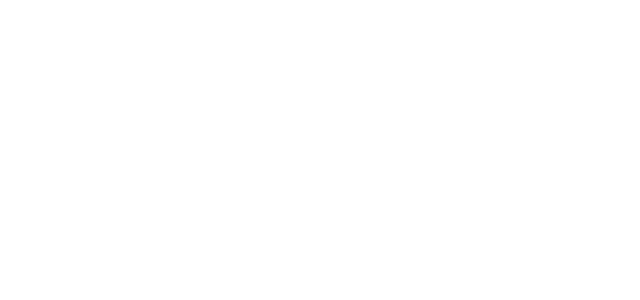
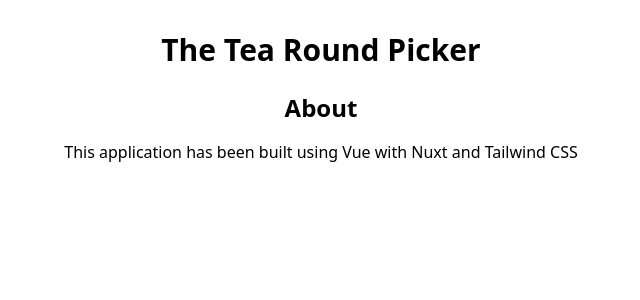
Before and after one commit to finbarmaginn/the-tea-round-picker, a Nuxt app: page /about in a window 1280 px wide. Before the commit this address had no page. Shown: the top 300 px of the page, without its empty margins (319-959 px from the left). Built offline with nearby package versions, Linux system fonts and the light colour scheme.

Commit message:
Header component and styling

```diff
--- /dev/null
+++ b/components/HeaderComponent.vue
@@ -0,0 +1,5 @@
+<template>
+  <div class="relative flex items-top justify-center">
+    <h1 class="text-3xl font-bold m-4">The Tea Round Picker</h1>
+  </div>
+</template>
--- a/components/ListItemContent.vue
+++ b/components/ListItemContent.vue
@@ -5,7 +5,7 @@
     </button>
     <label :for="name.id" class="align-middle">
       <div class="m-2 text-gray-400" v-if="name.hasMadeTea"><strike>{{ name.text }}</strike></div>
-      <div class="m-2" v-else>{{ name.text }}</div>
+      <div class="m-2" v-else><strong>{{ name.text }}</strong></div>
     </label>
   </div>
 </template>
--- /dev/null
+++ b/pages/about.vue
@@ -0,0 +1,7 @@
+<template>
+  <div class="mx-auto my-4 md:container bg-gray-75">
+    <HeaderComponent />
+    <h2 class="text-center text-2xl font-bold m-2">About</h2>
+    <p class="text-center m-4">This application has been built using Vue with Nuxt and Tailwind CSS</p>
+  </div>
+</template>
--- a/pages/index.vue
+++ b/pages/index.vue
@@ -1,8 +1,6 @@
 <template>
   <div class="mx-auto my-4 md:container bg-gray-75">
-    <div class="relative flex items-top justify-center">
-      <h1 class="text-3xl font-bold m-4">The Tea Round Picker</h1>
-    </div>
+    <HeaderComponent />
     <div class="relative flex items-top justify-center my-4">
       <input type="text" @keyup="updateNameField" @keyup.enter="addName" placeholder="Input Name" class="p-2 border border-gray-400"
         v-bind:value="nameField" />
@@ -25,7 +23,7 @@
       </div>
 
       <div>
-        <h2 class="text-center align-middle text-2xl font-bold m4">{{ randomName.text }}</h2>
+        <h2 class="text-center text-2xl font-bold my-10">{{ randomName.text }}</h2>
       </div>
     </div>
   </div>
```
